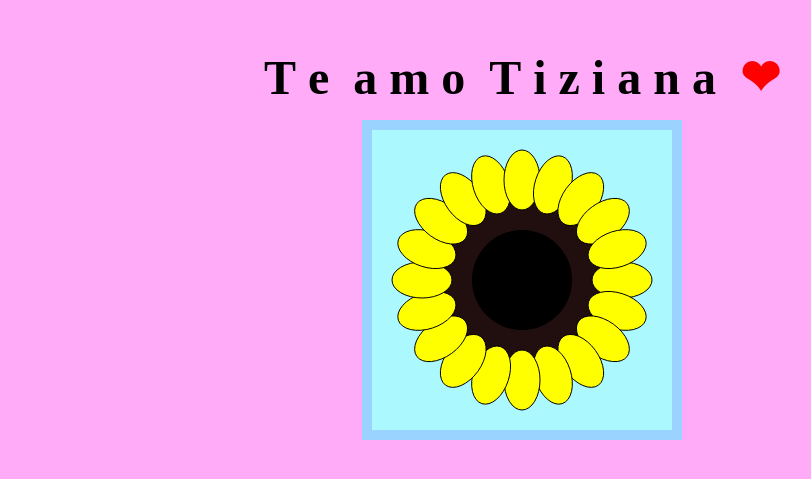
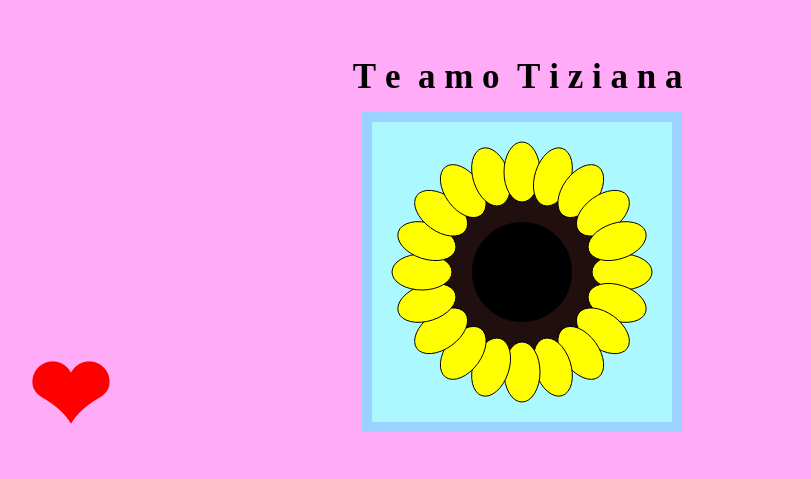
Before and after one commit to Marto-ZZ/Marto-ZZ.github.io, a plain HTML site: page index.html in a window 1280 px wide. Shown: the part 163-642 px from the top of the page, without its empty margins (118-929 px from the left). Drawn offline with Linux system fonts and the light colour scheme.

Commit message:
index.html

```diff
--- a/index.html
+++ b/index.html
@@ -3,7 +3,7 @@
 <head>
     <meta charset="UTF-8">
     <meta name="viewport" content="width=device-width, initial-scale=1.0">
-    <title>Te amo Tiziana</title>
+    <title>Regalo 4 años</title>
     <style>
         body {
             display: flex;
@@ -23,13 +23,16 @@
         h1 {
             color: rgb(0, 0, 0);
             font-family: 'Times New Roman', Times, serif;
-            font-size: 48px;
+            font-size: 35px;
             margin: 15px;
         }
 
         .heart {
             color: rgb(255, 0, 0);
-            font-size: 48px;
+            font-size: 100px;
+            position: absolute;
+            top: 500px;
+            left: 145px;
         }
 
         .fade-in-letter {
@@ -42,7 +45,7 @@
 <body>
 
 <h1 id="fade-text">
-        <!-- Cada letra envuelta en un span individual -->
+    <!-- Cada letra envuelta en un span individual -->
     <span class="fade-in-letter">T</span>
     <span class="fade-in-letter">e</span>
     <span class="fade-in-letter"> </span>
@@ -117,6 +120,7 @@
             ctx.fillStyle = 'black';
             ctx.fill();
         }
+
         // Iniciar animación de los pétalos
         animatePetals();
     }
@@ -124,13 +128,13 @@
     // Iniciar el dibujo del girasol al cargar la página
     drawSunflower();
 
-  // Función para animar el texto letra por letra con fade-in
+    // Función para animar el texto letra por letra con fade-in
     function animateText() {
         const letters = document.querySelectorAll('.fade-in-letter');
         letters.forEach((letter, index) => {
             setTimeout(() => {
                 letter.style.opacity = 1; // Mostrar la letra
-            }, index * 150); // Retraso entre letras (150ms)
+            }, index * 250); // Retraso entre letras (150ms)
         });
     }
     // Iniciar la animación del texto al cargar la página
```
